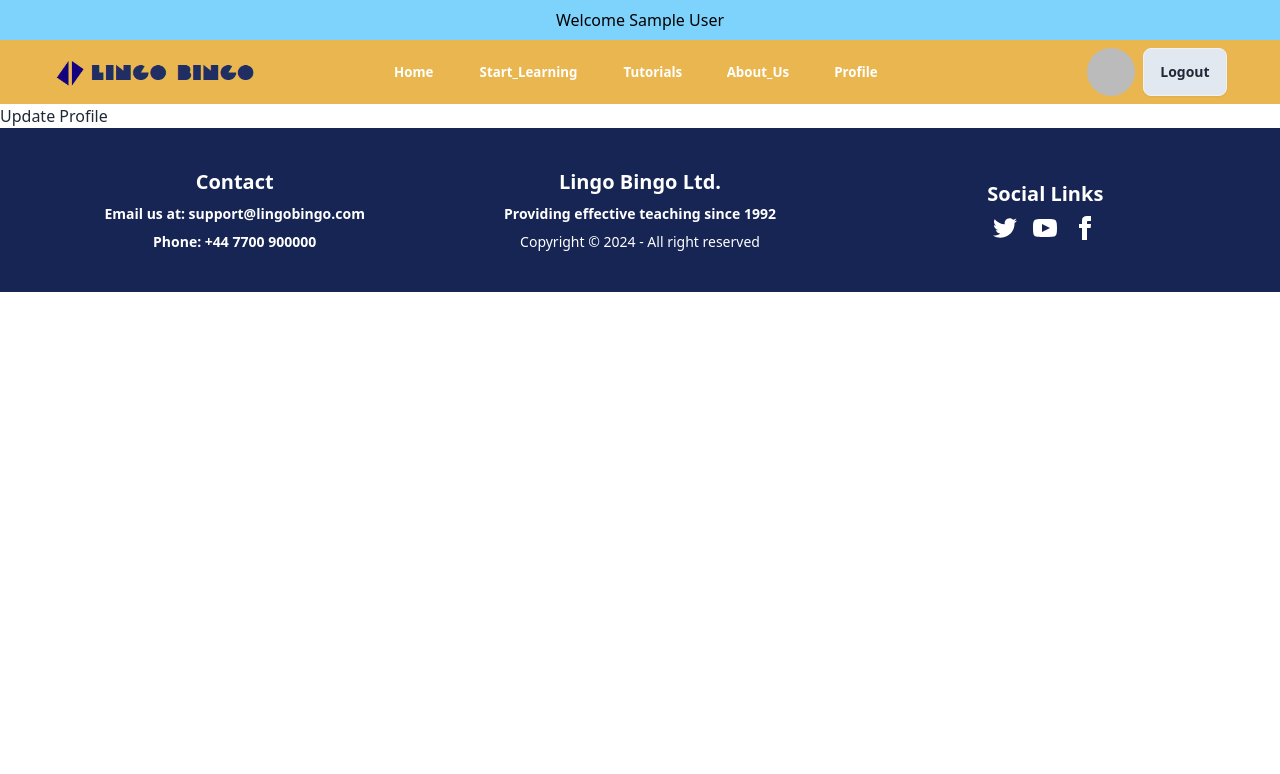
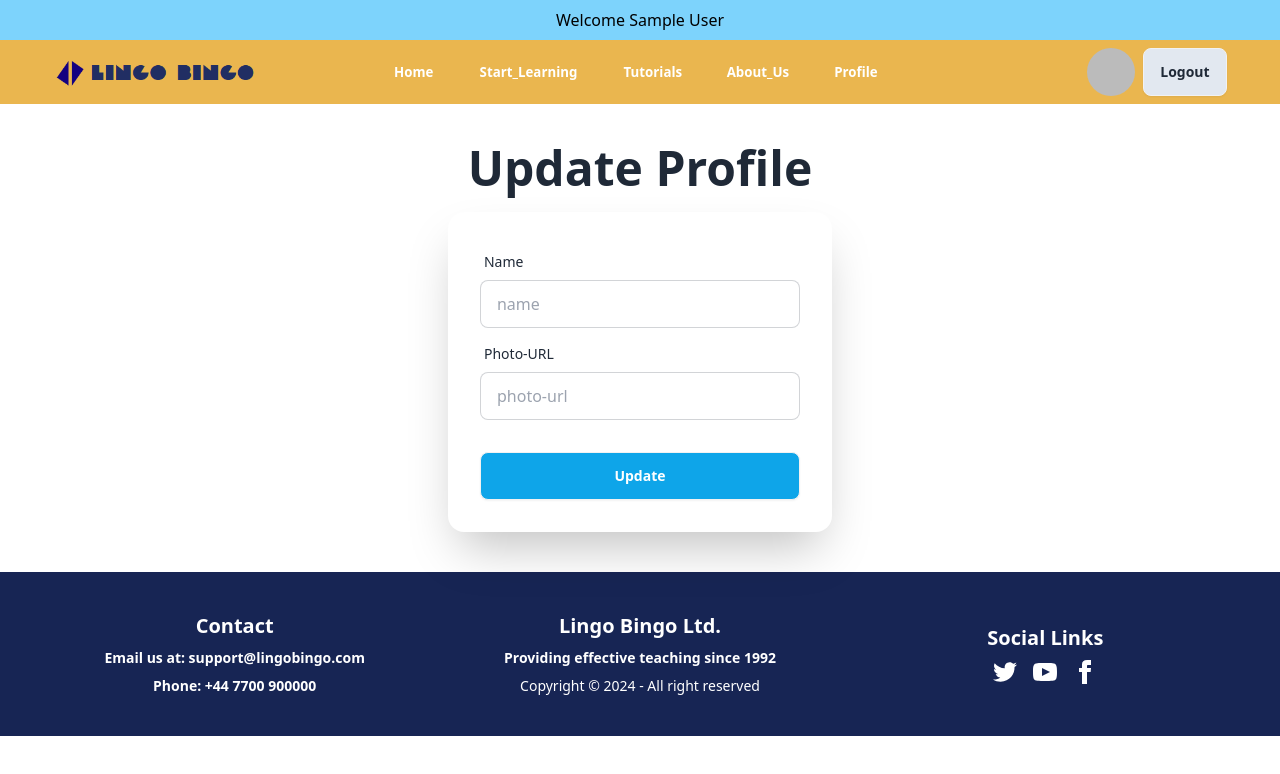
Before and after one commit to MHShiqder/LingoBingo-A-japanese-language-learning-website, a React (Vite) app: page /update in a window 1280 px wide. Shown: the top 774 px of the page. Built offline with nearby package versions, Linux system fonts and the light colour scheme; no server answers; sample sign-in values are in the browser's storage.

Commit message:
added the update profile and speak vocabulary part

```diff
--- a/src/Component/Card.jsx
+++ b/src/Component/Card.jsx
@@ -14,8 +14,13 @@ const Card = ({ fInfo }) => {
     else {
         color3 = true;
     }
+    function pronounceWord(word) {
+        const utterance = new SpeechSynthesisUtterance(word);
+        utterance.lang = 'ja-JP'; // Japanese
+        window.speechSynthesis.speak(utterance);
+      }
     return (
-        <div className={` flex flex-col  border-2 rounded-lg shadow-lg p-5  ${color3 ? "bg-red-300" : ""} ${color1 ? "bg-green-300" : ""}
+        <div onClick={()=>pronounceWord(word)} className={`cursor-pointer flex flex-col  border-2 rounded-lg shadow-lg p-5  ${color3 ? "bg-red-300" : ""} ${color1 ? "bg-green-300" : ""}
          ${color2 ? "bg-blue-300" : ""}`}>
             <p className='text-2xl font-bold text-center mb-3'>{word}</p>
             <p><strong>Meaning</strong>: {meaning}</p>
--- a/src/Component/UpdateProfile.jsx
+++ b/src/Component/UpdateProfile.jsx
@@ -1,8 +1,50 @@
+import { useContext } from "react";
+import { AuthContext } from "../provider/AuthProvider";
+import toast from "react-hot-toast";
+import { useNavigate } from "react-router-dom";
 
 const UpdateProfile = () => {
+    const navigate = useNavigate()
+    const { updateNamePhoto } = useContext(AuthContext)
+    const handleUpdate = (e) => {
+        e.preventDefault()
+        const name = e.target.name.value
+        const photo = e.target.photo.value
+        updateNamePhoto(name, photo)
+        toast.success("Updated successfully")
+        e.target.reset()
+        navigate("/profile")
+    }
     return (
         <div>
-            Update Profile
+            <div className="w-11/12 mx-auto text-center my-10">
+                <h1 className="text-5xl font-bold  mb-5">Update Profile</h1>
+
+                <div className="card bg-base-100 w-full max-w-sm shrink-0 shadow-2xl mx-auto">
+                    <form onSubmit={handleUpdate} className="card-body">
+                        <div className="form-control">
+                            <label className="label">
+                                <span className="label-text">Name</span>
+                            </label>
+                            <input type="text" name="name" placeholder="name" className="input input-bordered" />
+                        </div>
+
+                        <div className="form-control">
+                            <label className="label">
+                                <span className="label-text">Photo-URL</span>
+                            </label>
+                            <input type="text" name="photo" placeholder="photo-url" className="input input-bordered" />
+                        </div>
+
+                        <div className="form-control mt-6">
+                            <button className="btn bg-sky-500 text-white hover:bg-sky-700">Update</button>
+                        </div>
+
+                    </form>
+
+
+                </div>
+            </div>
         </div>
     );
 };
--- a/src/provider/AuthProvider.jsx
+++ b/src/provider/AuthProvider.jsx
@@ -30,7 +30,7 @@ const AuthProvider = ({ children }) => {
     }
     // update name and photo
     const updateNamePhoto=(name,photo)=>{
-        setLoading(true)
+
         return updateProfile(auth.currentUser,{
             displayName:name,
             photoURL:photo,
```
